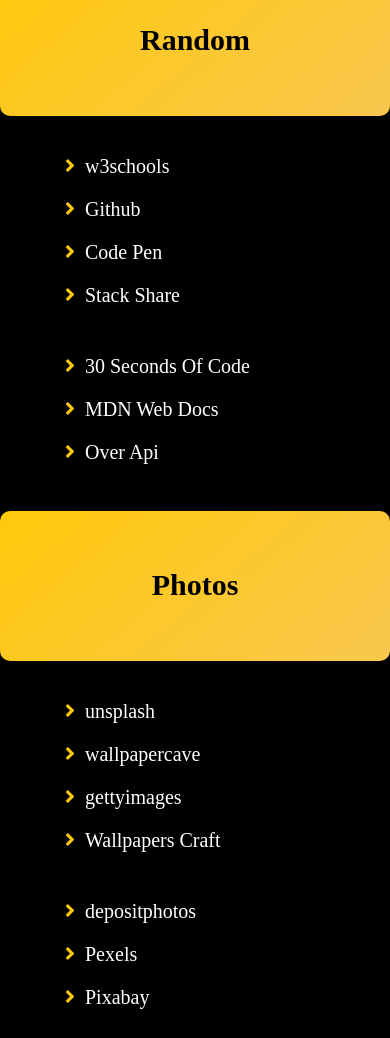
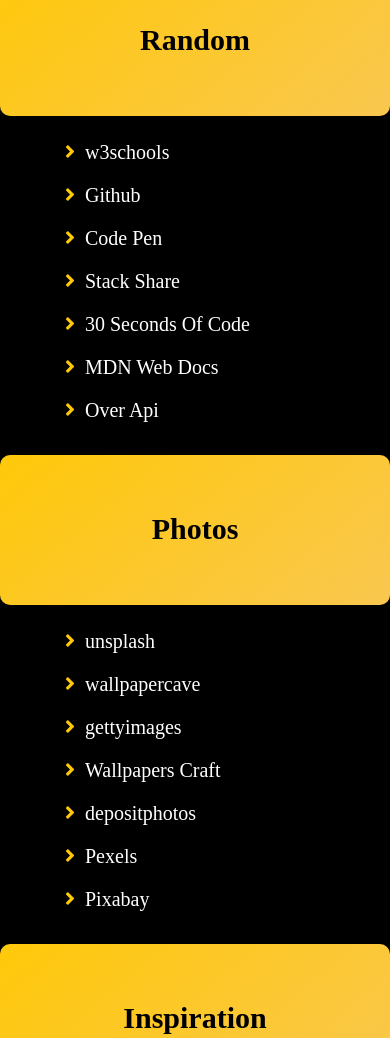
Before and after one commit to mustafaid97/Resource, a plain HTML site: page index.html in a window 390 px wide. Shown: the part 1060-2098 px from the top of the page. Drawn offline with Linux system fonts and the light colour scheme; a web font is replaced by a local one.

Commit message:
Update main.css

```diff
--- a/style/main.css
+++ b/style/main.css
@@ -64,6 +64,13 @@ body {
     padding: 14px;
     width: 280px;
 }
+@media (max-width: 780px) {
+    .section-content .section-links ul {
+        padding-bottom: 0px;
+        padding-top: 0;
+    }
+}
+
 
 .section-content .section-links ul li {
     padding: 10px;
```
